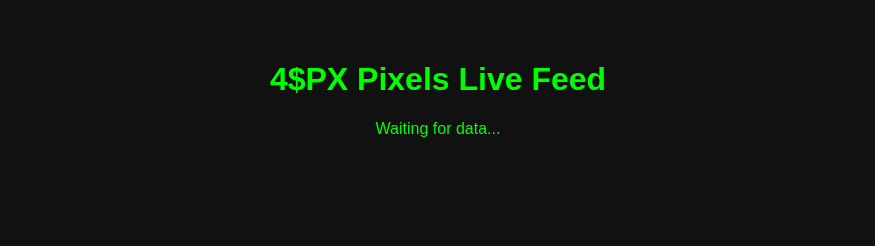
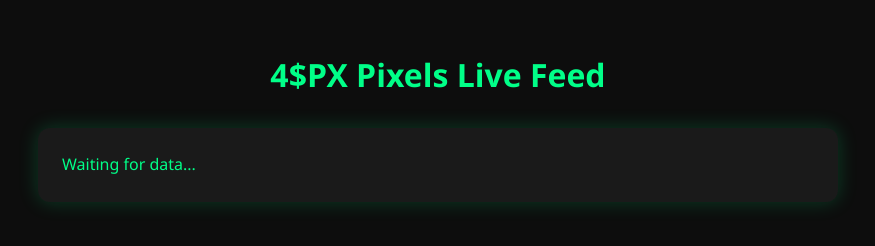
Before and after one commit to yazmeyaa/not_pixel_s2_info, a website: page public/index.html in a window 1280 px wide. Shown: the whole page, without its empty margins (202-1077 px from the left). Drawn offline with nearby package versions, Linux system fonts and the light colour scheme; no server answers.

Commit message:
update styles

```diff
--- a/public/index.html
+++ b/public/index.html
@@ -1,54 +1,99 @@
 <!DOCTYPE html>
 <html lang="en">
-
 <head>
     <meta charset="UTF-8" />
-    <title>Pixel Monitor</title>
+    <title>4$PX Pixel Monitor</title>
     <script src="https://telegram.org/js/telegram-web-app.js"></script>
     <script src="/socket.io/socket.io.js"></script>
     <style>
+        :root {
+            --bg-color: #0d0d0d;
+            --text-color: #00ff88;
+            --link-color: #00c3ff;
+            --font-family: 'Segoe UI', Tahoma, Geneva, Verdana, sans-serif;
+        }
+
+        * {
+            box-sizing: border-box;
+        }
+
         body {
-            font-family: sans-serif;
+            margin: 0;
             padding: 2rem;
-            background: #111;
-            color: #0f0;
+            background: var(--bg-color);
+            color: var(--text-color);
+            font-family: var(--font-family);
             display: flex;
-            justify-content: center;
             flex-direction: column;
             align-items: center;
+            min-height: 100vh;
+        }
+
+        h1 {
+            margin-bottom: 2rem;
+            font-size: 2rem;
+            text-align: center;
         }
 
         #log {
+            width: 100%;
+            max-width: 800px;
+            background: #1a1a1a;
+            padding: 1.5rem;
+            border-radius: 12px;
+            box-shadow: 0 0 20px rgba(0, 255, 136, 0.2);
+            font-size: 1rem;
+            line-height: 1.6;
             white-space: pre-wrap;
+            transition: all 0.3s ease-in-out;
+        }
+
+        a {
+            color: var(--link-color);
+            text-decoration: none;
+            font-size: 1.2rem;
+        }
+
+        a:hover {
+            text-decoration: underline;
+            color: #66e0ff;
+        }
+
+        .fade-in {
+            animation: fadeIn 0.5s ease-in-out;
+        }
+
+        @keyframes fadeIn {
+            from { opacity: 0; transform: translateY(5px); }
+            to { opacity: 1; transform: translateY(0); }
         }
     </style>
 </head>
-
 <body>
     <h1>4$PX Pixels Live Feed</h1>
-    <div id="log">Waiting for data...</div>
+    <div id="log" class="fade-in">Waiting for data...</div>
 
     <script>
         const socket = io();
         const log = document.getElementById('log');
 
-        socket.on('got_pixels', (data) => {
-            log.innerHTML = ''
-            if(data.links.length === 0) {
-                log.innerHTML = `<strong>No links yet</strong>`
+        socket.on('got_pixels', ({ links }) => {
+            log.innerHTML = '';
+            if (!links || links.length === 0) {
+                log.innerHTML = `<strong>No links yet</strong>`;
+                return;
             }
-            const { links } = data;
+
             for (const link of links) {
                 const linkElement = document.createElement('a');
-                linkElement.style.fontSize = `24px`;
                 linkElement.href = link;
-                linkElement.target = "_blank"
+                linkElement.target = '_blank';
                 linkElement.innerText = link;
-                log.appendChild(linkElement)
-                log.appendChild(document.createElement('br'))
+                linkElement.classList.add('fade-in');
+                log.appendChild(linkElement);
+                log.appendChild(document.createElement('br'));
             }
         });
     </script>
 </body>
-
 </html>
```
